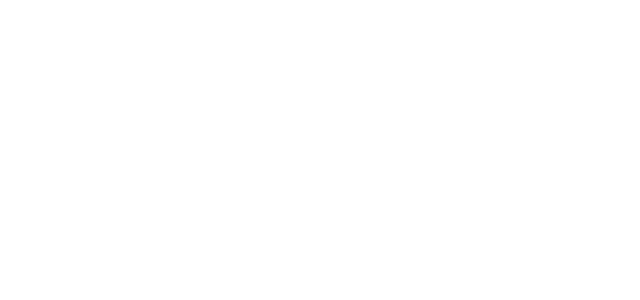
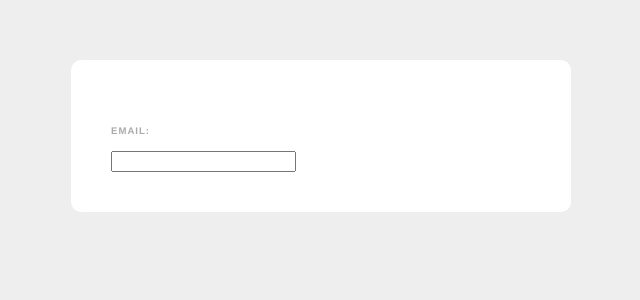
Before and after one commit to realcapobambino/vue3-ultimate, a Vue app: page / in a window 1280 px wide. Shown: the top 300 px of the page, without its empty margins (319-959 px from the left). Built offline with nearby package versions, Linux system fonts and the light colour scheme.

Commit message:
simple field

```diff
--- a/src/App.vue
+++ b/src/App.vue
@@ -1,10 +1,16 @@
-<template></template>
+<template>
+  <SignUp />
+</template>
 
 <script>
+import SignUp from './components/SignUp.vue';
 
 
 export default {
-  name: 'App'
+  name: 'App',
+  components: {
+    SignUp
+  }
 }
 
 </script>
@@ -17,4 +23,9 @@
   color: #2c3e50;
   margin-top: 60px;
 }
+
+body {
+  margin: 0;
+  background: #eee;
+}
 </style>
--- /dev/null
+++ b/src/components/SignUp.vue
@@ -0,0 +1,37 @@
+<template>
+    <form action="">
+        <label>Email:</label>
+        <input type="email" required>
+    </form>
+</template>
+
+<script>
+export default {
+
+}
+</script>
+
+<style>
+form {
+    max-width: 420px;
+    margin: 30px auto;
+    background: white;
+    text-align: left;
+    padding: 40px;
+    border-radius: 10px;
+}
+
+label {
+    color: #aaa;
+    display: inline-block;
+    margin: 25px 0 15px;
+    font-size: 0.6em;
+    text-transform: uppercase;
+    letter-spacing: 1px;
+    font-weight: bold;
+}
+
+input {
+    display: block;
+}
+</style>
```
